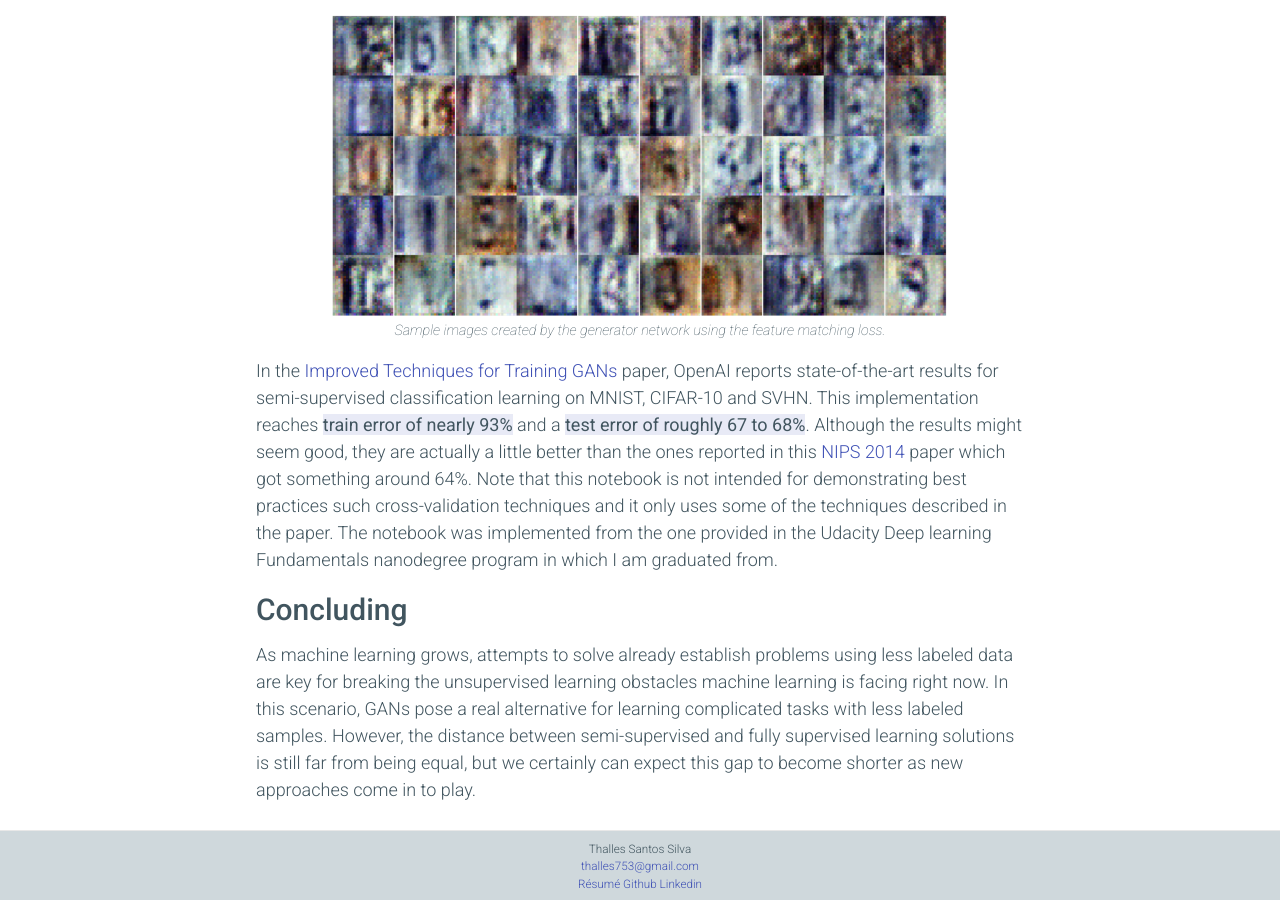
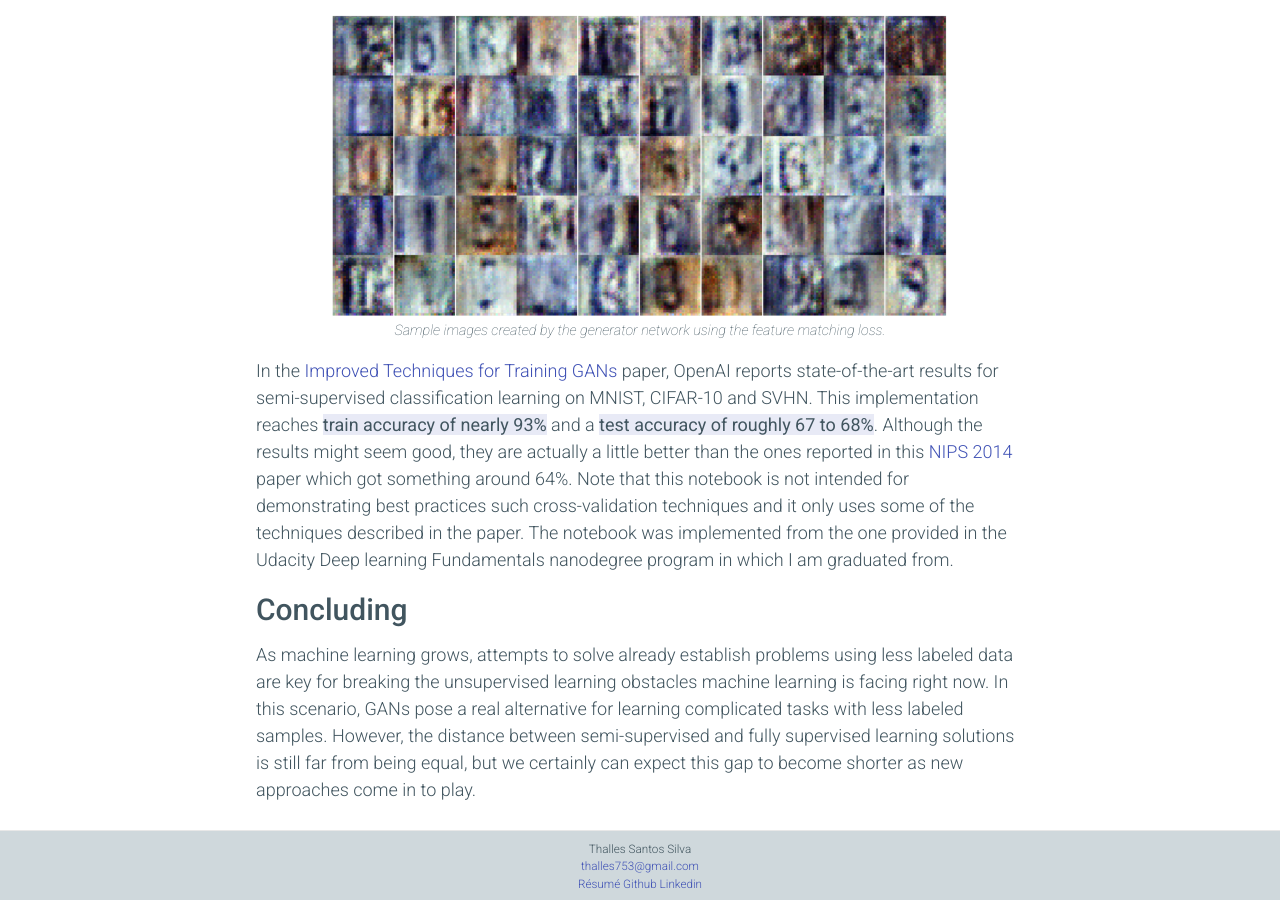
Before and after one commit to sthalles/sthalles.github.io, a Jekyll site: the page built from _posts/2017-07-21-semi-supervised-learning-with-gans.markdown, in a window 1280 px wide and 900 px high, scrolled down 9403 px. Built offline with Jekyll 4.4.1, drawn with Linux system fonts in a browser that asks for light colours; nearby versions of some CDN libraries; comment, search, counter and statistics services are not loaded.

Commit message:
Update 2017-07-21-semi-supervised-learning-with-gans.markdown

```diff
--- a/_posts/2017-07-21-semi-supervised-learning-with-gans.markdown
+++ b/_posts/2017-07-21-semi-supervised-learning-with-gans.markdown
@@ -244,7 +244,7 @@ An interesting curiosity about feature matching is that, although it performs we
   <figcaption class="caption center"> Sample images created by the generator network using the feature matching loss. </figcaption>
 </figure>
 
-In the [Improved Techniques for Training GANs](https://arxiv.org/abs/1606.03498) paper, OpenAI reports state-of-the-art results for semi-supervised classification learning on MNIST, CIFAR-10 and SVHN. This implementation reaches ***train error of nearly 93%*** and a ***test error of roughly 67 to 68%***. Although the results might seem good, they are actually a little better than the ones reported in this [NIPS 2014](https://arxiv.org/abs/1406.5298) paper which got something around 64%. Note that this notebook is not intended for demonstrating best practices such cross-validation techniques and it only uses some of the techniques described in the paper. The notebook was implemented from the one provided in the Udacity Deep learning Fundamentals nanodegree program in which I am graduated from.
+In the [Improved Techniques for Training GANs](https://arxiv.org/abs/1606.03498) paper, OpenAI reports state-of-the-art results for semi-supervised classification learning on MNIST, CIFAR-10 and SVHN. This implementation reaches ***train accuracy of nearly 93%*** and a ***test accuracy of roughly 67 to 68%***. Although the results might seem good, they are actually a little better than the ones reported in this [NIPS 2014](https://arxiv.org/abs/1406.5298) paper which got something around 64%. Note that this notebook is not intended for demonstrating best practices such cross-validation techniques and it only uses some of the techniques described in the paper. The notebook was implemented from the one provided in the Udacity Deep learning Fundamentals nanodegree program in which I am graduated from.
 
 ## Concluding
 
```
